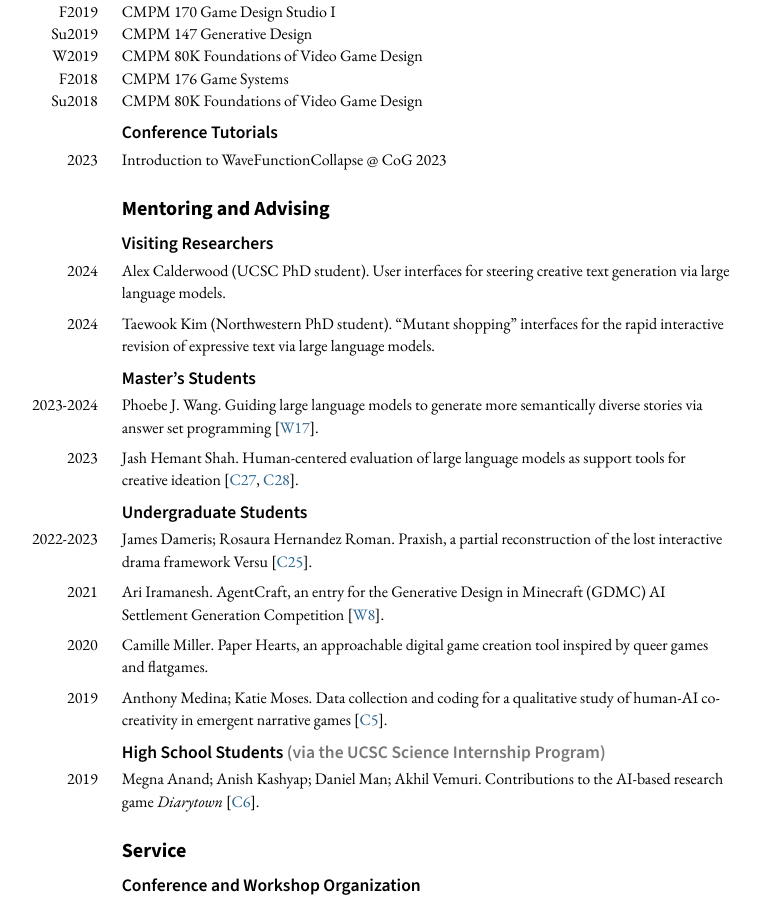
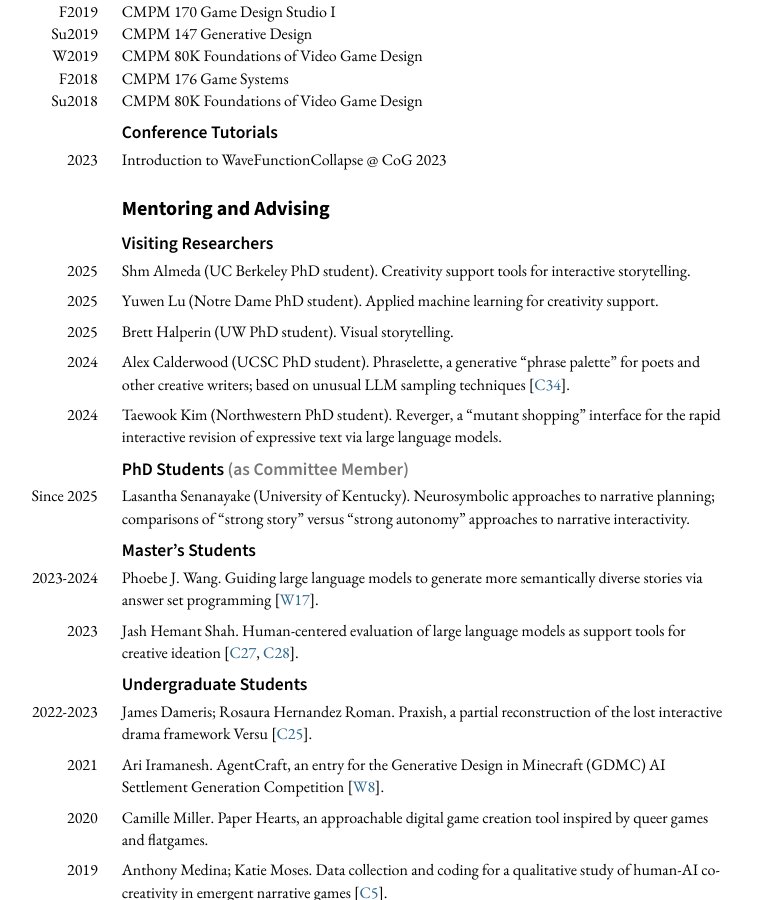
Before and after one commit to mkremins/mkremins.github.io, a Jekyll site: the page built from cv/index.html, in a window 1280 px wide and 900 px high, scrolled down 11338 px. Shown: the whole window, without its empty margins (261-1021 px from the left). Built offline with Jekyll 4.4.1, drawn with Linux system fonts in a browser that asks for light colours.

Commit message:
Update mentoring and advising

```diff
--- a/cv/index.html
+++ b/cv/index.html
@@ -379,12 +379,29 @@ layout: null
       <h2>Mentoring and Advising</h2>
       <h3>Visiting Researchers</h3>
       <div class="dated-entry">
-        <div class="dated-date">2024</div>
-        <div class="dated-content">Alex Calderwood (UCSC PhD student). User interfaces for steering creative text generation via large language models.</div>
+        <div class="dated-date">2025</div>
+        <div class="dated-content">Shm Almeda (UC Berkeley PhD student). Creativity support tools for interactive storytelling.</div>
+      </div>
+      <div class="dated-entry">
+        <div class="dated-date">2025</div>
+        <div class="dated-content">Yuwen Lu (Notre Dame PhD student). Applied machine learning for creativity support.</div>
+      </div>
+      <div class="dated-entry">
+        <div class="dated-date">2025</div>
+        <div class="dated-content">Brett Halperin (UW PhD student). Visual storytelling.</div>
       </div>
       <div class="dated-entry">
         <div class="dated-date">2024</div>
-        <div class="dated-content">Taewook Kim (Northwestern PhD student). “Mutant shopping” interfaces for the rapid interactive revision of expressive text via large language models.</div>
+        <div class="dated-content">Alex Calderwood (UCSC PhD student). Phraselette, a generative “phrase palette” for poets and other creative writers; based on unusual LLM sampling techniques [<a href="#C34">C34</a>].</div>
+      </div>
+      <div class="dated-entry">
+        <div class="dated-date">2024</div>
+        <div class="dated-content">Taewook Kim (Northwestern PhD student). Reverger, a “mutant shopping” interface for the rapid interactive revision of expressive text via large language models.</div>
+      </div>
+      <h3>PhD Students <span class="header-note">(as Committee Member)</span></h3>
+      <div class="dated-entry">
+        <div class="dated-date">Since 2025</div>
+        <div class="dated-content">Lasantha Senanayake (University of Kentucky). Neurosymbolic approaches to narrative planning; comparisons of “strong story” versus “strong autonomy” approaches to narrative interactivity.</div>
       </div>
       <h3>Master’s Students</h3>
       <div class="dated-entry">
```
